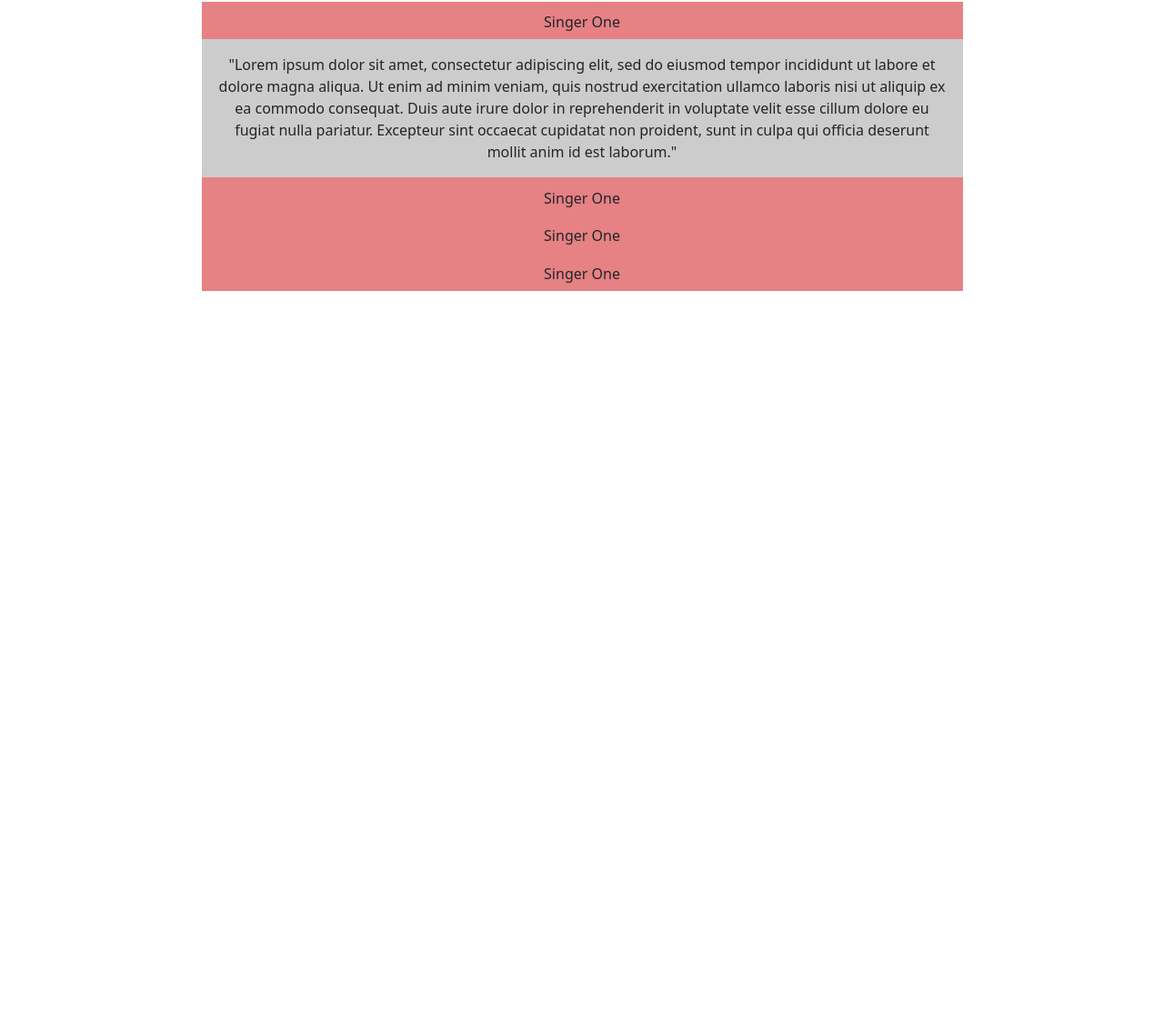
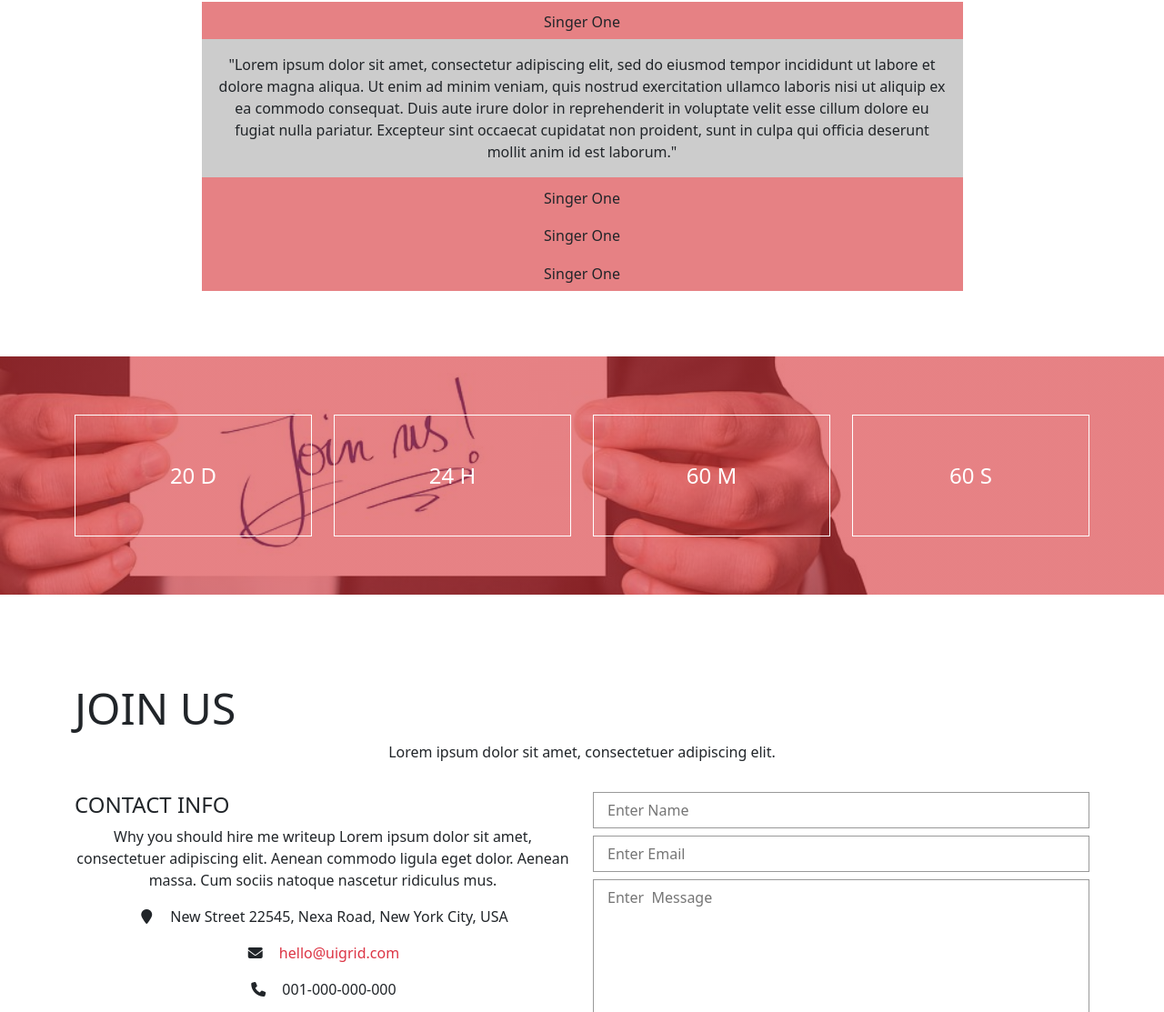
Before and after one commit to mohamed-sameer/Party-Corner, a plain HTML site: page index.html in a window 1280 px wide. Shown: the part 846-1959 px from the top of the page at 91% size. Before the commit the page ends 1214 px from the top, so only its background shows below. Drawn offline with Linux system fonts and the light colour scheme.

Commit message:
finish ui design

```diff
--- a/css/style.css
+++ b/css/style.css
@@ -57,3 +57,54 @@
 #singers .singer-details {
   background-color: #ccc;
 }
+
+#countDown {
+  background-image: linear-gradient(
+      rgba(214, 46, 51, 0.6),
+      rgba(214, 46, 51, 0.6)
+    ),
+    url("../images/invitation.jpg");
+  background-position: center;
+  background-repeat: no-repeat;
+  background-size: cover;
+}
+
+#countDown .time {
+  border: 1px solid #fff;
+}
+
+#contact .contact-header {
+  font-size: 48px;
+}
+
+#contact .contact-form textarea,
+#contact .contact-form input {
+  width: 100%;
+  padding: 7px 15px;
+  border-radius: 0;
+  border: 1px solid #999;
+  outline: none;
+}
+#contact .social li {
+  cursor: pointer;
+}
+#contact .social li span {
+  border: 1px solid #999;
+  padding: 10px;
+  transition: all 0.3s;
+}
+#contact .social li:hover span {
+  background-color: #d62e33;
+  border: 1px solid #d62e33;
+  color: #fff;
+}
+contact .social li span i {
+  color: #999;
+}
+
+#contact .contact-btn {
+  background-color: #d62e33;
+  color: #fff;
+  padding: 10px 20px;
+  border-radius: 0;
+}
--- a/index.html
+++ b/index.html
@@ -136,10 +136,138 @@
       </div>
     </section>
 
-    <section id="countDown">
-      <div class="contain"></div>
+    <!-- counter -->
+    <section id="countDown" class="py-5 my-5">
+      <div class="container">
+        <div class="row py-3 g-4">
+          <div class="col-md-12 col-lg-3">
+            <div
+              class="time d-flex justify-content-center align-items-center py-5 text-white"
+            >
+              <p class="m-0 fs-4">
+                <span id="timerDays">20</span>
+                <span>D</span>
+              </p>
+            </div>
+          </div>
+          <div class="col-md-12 col-lg-3">
+            <div
+              class="time d-flex justify-content-center align-items-center py-5 text-white"
+            >
+              <p class="m-0 fs-4">
+                <span id="timerHours">24</span>
+                <span>H</span>
+              </p>
+            </div>
+          </div>
+          <div class="col-md-12 col-lg-3">
+            <div
+              class="time d-flex justify-content-center align-items-center py-5 text-white"
+            >
+              <p class="m-0 fs-4">
+                <span id="timerMin">60</span>
+                <span>M</span>
+              </p>
+            </div>
+          </div>
+          <div class="col-md-12 col-lg-3">
+            <div
+              class="time d-flex justify-content-center align-items-center py-5 text-white"
+            >
+              <p class="m-0 fs-4">
+                <span id="timersec">60</span>
+                <span>S</span>
+              </p>
+            </div>
+          </div>
+        </div>
+      </div>
     </section>
+    <!-- contact -->
+    <section id="contact" class="py-5 my-5">
+      <div class="container">
+        <h3 class="contact-header">JOIN US</h3>
+        <p class="text-center">
+          Lorem ipsum dolor sit amet, consectetuer adipiscing elit.
+        </p>
+        <div class="row pt-3">
+          <div class="col-md-12 col-lg-6">
+            <h4>CONTACT INFO</h4>
+            <p class="text-center">
+              Why you should hire me writeup Lorem ipsum dolor sit amet,
+              consectetuer adipiscing elit. Aenean commodo ligula eget dolor.
+              Aenean massa. Cum sociis natoque nascetur ridiculus mus.
+            </p>
+            <ul class="list-unstyled mt-3 d-flex flex-column gap-3">
+              <li class="d-flex gap-3 justify-content-center">
+                <span>
+                  <i class="fa-solid fa-location-pin fa-fw"></i>
+                </span>
+                <span> New Street 22545, Nexa Road, New York City, USA </span>
+              </li>
+              <li class="d-flex gap-3 justify-content-center">
+                <span>
+                  <i class="fa-solid fa-envelope fa-fw"></i>
+                </span>
+                <span class="text-danger"> hello@uigrid.com </span>
+              </li>
+              <li class="d-flex gap-3 justify-content-center">
+                <span>
+                  <i class="fa-solid fa-phone fa-fw"></i>
+                </span>
+                <span> 001-000-000-000 </span>
+              </li>
+            </ul>
 
+            <div class="social pt-3">
+              <ul class="list-unstyled d-flex gap-3">
+                <li>
+                  <span>
+                    <i class="fa-brands fa-x-twitter fa-fw"></i>
+                  </span>
+                </li>
+                <li>
+                  <span>
+                    <i class="fa-brands fa-facebook-f fa-fw"></i>
+                  </span>
+                </li>
+                <li>
+                  <span>
+                    <i class="fa-brands fa-instagram fa-fw"></i>
+                  </span>
+                </li>
+                <li>
+                  <span>
+                    <i class="fa-brands fa-dribbble fa-fw"></i>
+                  </span>
+                </li>
+                <li>
+                  <span>
+                    <i class="fa-brands fa-pinterest-p fa-fw"></i>
+                  </span>
+                </li>
+              </ul>
+            </div>
+          </div>
+          <div class="col-md-12 col-lg-6">
+            <div class="contact-form d-flex flex-column gap-2">
+              <input type="text" name="name" placeholder="Enter Name" />
+              <input type="email" name="email" placeholder="Enter Email" />
+              <textarea
+                name="message"
+                rows="7"
+                placeholder="Enter  Message"
+              ></textarea>
+              <p><span class="text-danger">100 </span> Charecter remaining</p>
+
+              <button class="btn contact-btn align-self-start">
+                SEND MESSAGE
+              </button>
+            </div>
+          </div>
+        </div>
+      </div>
+    </section>
     <!-- bootstrap js -->
     <script src="js/bootstrap.bundle.min.js"></script>
     <!-- JQuery -->
```
